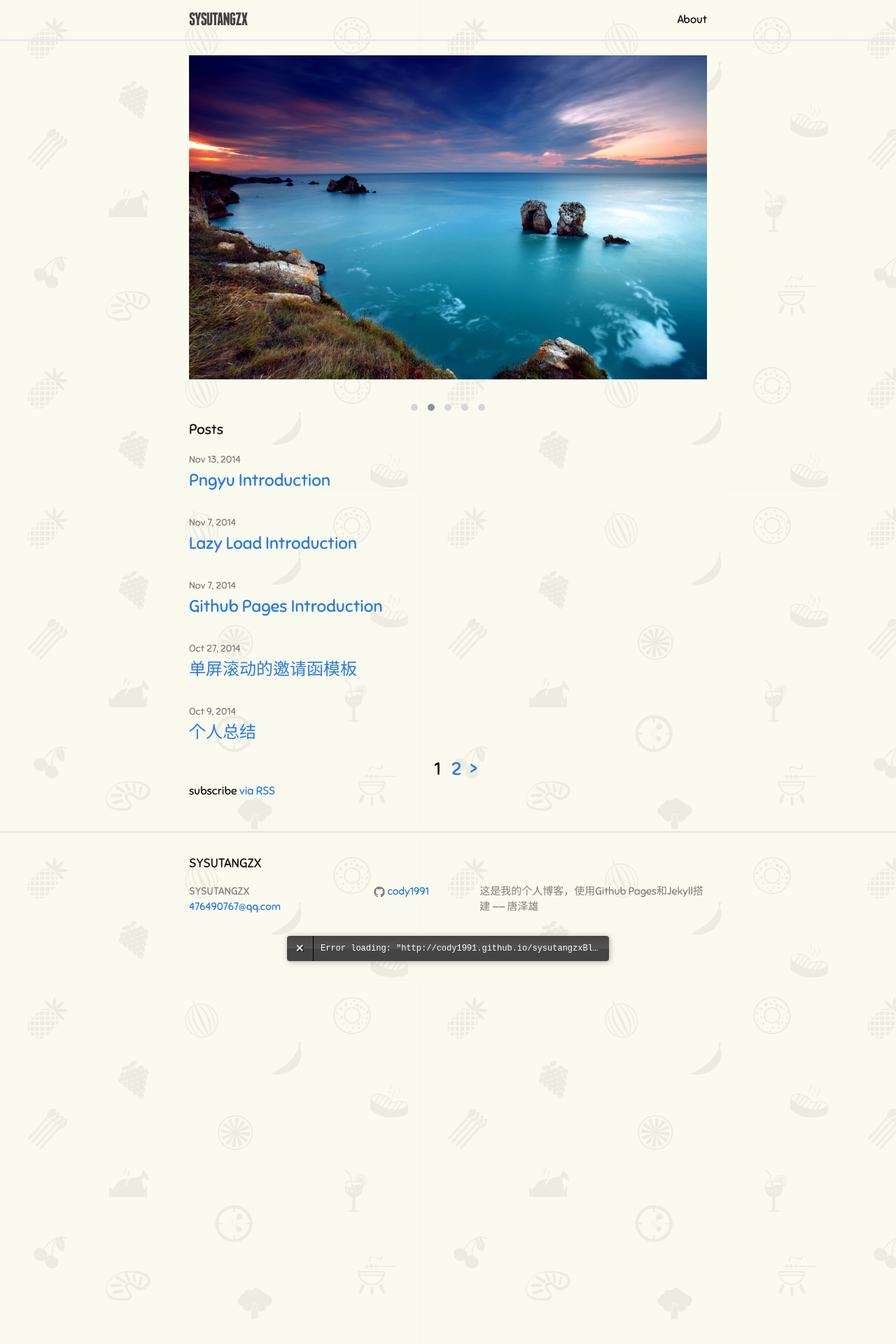
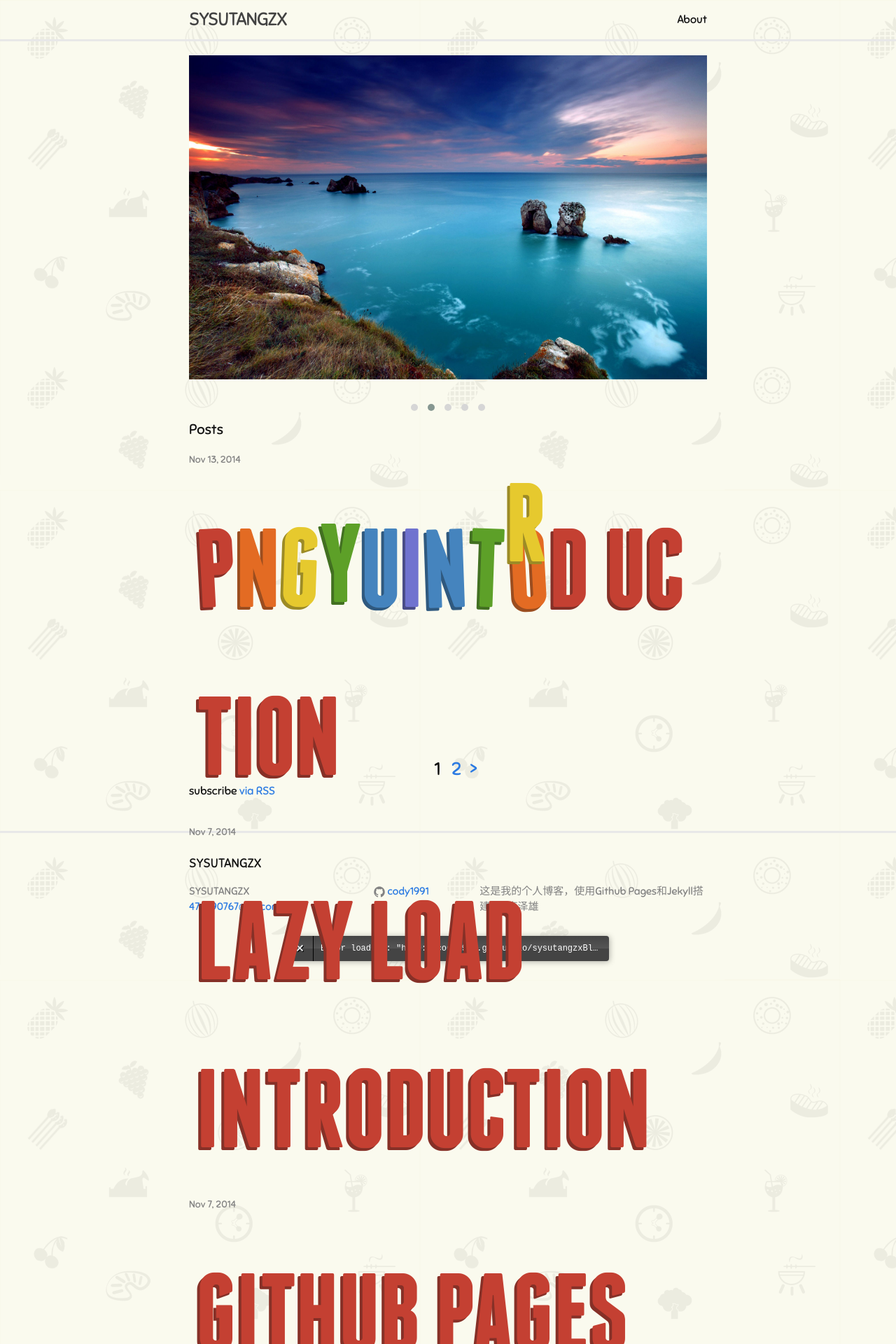
Before and after one commit to luojiyin1987/sysutangzxBlog, a Jekyll site: the page built from index.html, in a window 1280 px wide. Shown: the top 1920 px of the page at 70% size. Built offline with Jekyll 4.4.1, drawn with Linux system fonts in a browser that asks for light colours; the list of posts is cut into pages by our own code.

Commit message:
no message

```diff
--- a/_layouts/default.html
+++ b/_layouts/default.html
@@ -77,7 +77,7 @@
     <script type="text/javascript" src="{{ "js/jquery.lettering.js" | prepend: site.baseurl }}"></script>
     <script type="text/javascript">
     $(document).ready(function(){
-        $(".site-title").lettering();
+        $("#logo").lettering();
     })
     </script>
 
--- a/css/main.css
+++ b/css/main.css
@@ -611,12 +611,90 @@ pre > code {
         width: 290px;
     }
 }
-.site-title{
-    font-family: 'FranchiseRegular';
-}
 @font-face {
     font-family: 'FranchiseRegular';
     src: local('☺'), url('franchise-bold-webfont.woff') format('woff');
     font-weight: normal;
     font-style: normal
 }
+#logo {
+    font-family: 'FranchiseRegular';
+}
+#logo {
+    font-weight: normal;
+    text-transform: uppercase;
+    font-family: 'FranchiseRegular', 'HelveticaNeue-Bold', 'League Gothic', 'Impact', sans-serif;
+    font-size: 160px;
+    margin-bottom: -32px;
+    margin-left: 10px;
+    color: #c44032;
+    text-shadow: #863027 -4px 4px 0;
+    margin-top: 30px;
+}
+#logo span {
+    display: inline-block;
+    position: relative;
+    letter-spacing: -1px;
+    -webkit-transition: all 0.2s ease-out;
+}
+#logo span:hover {
+    top: 3px
+}
+#logo .char2, #logo .char11 {
+    color: #e36b23;
+    text-shadow: #9b4d1f -4px 4px 0
+}
+#logo .char3, #logo .char10 {
+    z-index: 10;
+    color: #e6c92e;
+    text-shadow: #9c8b26 -4px 4px 0
+}
+#logo .char4, #logo .char9 {
+    color: #5da028;
+    text-shadow: #427021 -4px 4px 0
+}
+#logo .char5, #logo .char8 {
+    color: #4584be;
+    text-shadow: #2f597f -4px 4px 0
+}
+#logo .char6, #logo .char7 {
+    color: #7073cf;
+    text-shadow: #4a4d88 -4px 4px 0
+}
+#logo .char1 {
+    -webkit-transform: rotate(-3deg)
+}
+#logo .char3 {
+    top: -1px;
+    -webkit-transform: rotate(2deg)
+}
+#logo .char4 {
+    top: -7px
+}
+#logo .char6 {
+    top: -7px;
+    -webkit-transform: rotate(2deg)
+}
+#logo .char7 {} #logo .char8 {
+    top: 1px;
+    -webkit-transform: rotate(-2deg)
+}
+#logo .char9 {
+    -webkit-transform: rotate(2deg)
+}
+#logo .char10 {
+    top: -65px;
+    width: 36px;
+}
+#logo .char10:hover {
+    -webkit-transition-duration: 0.4s;
+}
+#logo .char11 {
+    top: 2px;
+    left: -30px;
+    width: 50px;
+    -webkit-transform: rotate(-3deg)
+}
+#logo .char12 {
+    left: -24px
+}
--- a/index.html
+++ b/index.html
@@ -11,7 +11,7 @@ layout: default
         <span class="post-meta">{{ post.date | date: "%b %-d, %Y" }}</span>
 
         <h2>
-          <a class="post-link" href="{{ post.url | prepend: site.baseurl }}">{{ post.title }}</a>
+          <a id="logo" class="post-link" href="{{ post.url | prepend: site.baseurl }}">{{ post.title }}</a>
         </h2>
       </li>
     {% endfor %}
```
